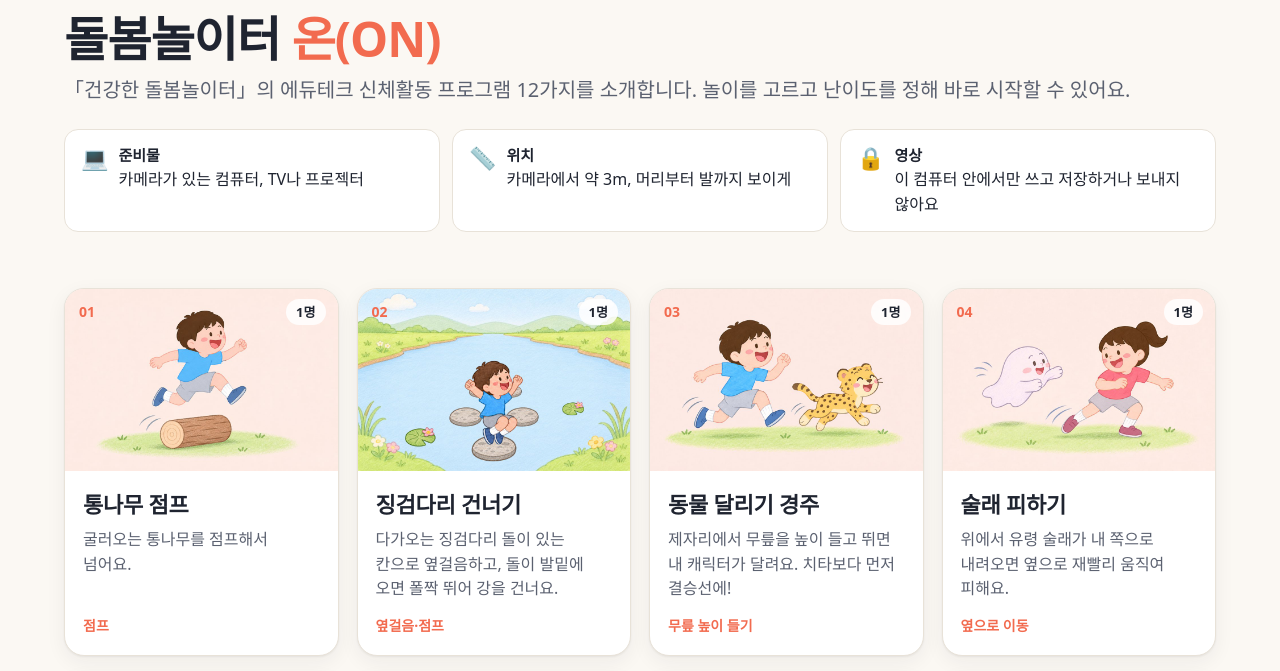
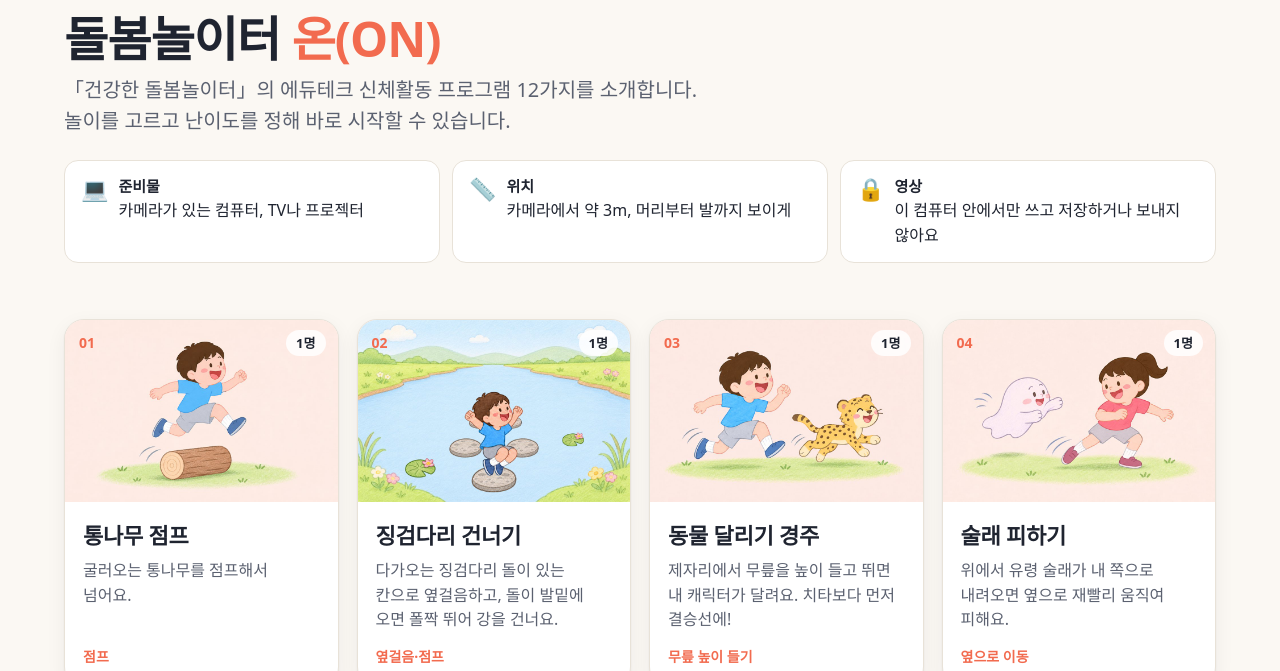
Before and after one commit to Dolbom-on/dolbom-on.github.io, a plain HTML site: page index.html in a window 1280 px wide. Shown: the part 67-738 px from the top of the page. Drawn offline with Linux system fonts and the light colour scheme.

Commit message:
첫 화면 설명글 두 줄로

```diff
--- a/index.html
+++ b/index.html
@@ -146,7 +146,7 @@
   <header>
     <div class="brand"><span class="brand-mark" aria-hidden="true"></span>건강한 돌봄놀이터</div>
     <h1>돌봄놀이터 <span class="on">온(ON)</span></h1>
-    <p class="lead">「건강한 돌봄놀이터」의 에듀테크 신체활동 프로그램 12가지를 소개합니다. 놀이를 고르고 난이도를 정해 바로 시작할 수 있어요.</p>
+    <p class="lead">「건강한 돌봄놀이터」의 에듀테크 신체활동 프로그램 12가지를 소개합니다.<br>놀이를 고르고 난이도를 정해 바로 시작할 수 있습니다.</p>
     <div class="ready" aria-label="놀이 전 준비">
       <div><span class="ic" aria-hidden="true">💻</span><span><b>준비물</b>카메라가 있는 컴퓨터, TV나 프로젝터</span></div>
       <div><span class="ic" aria-hidden="true">📏</span><span><b>위치</b>카메라에서 약 3m, 머리부터 발까지 보이게</span></div>
```
